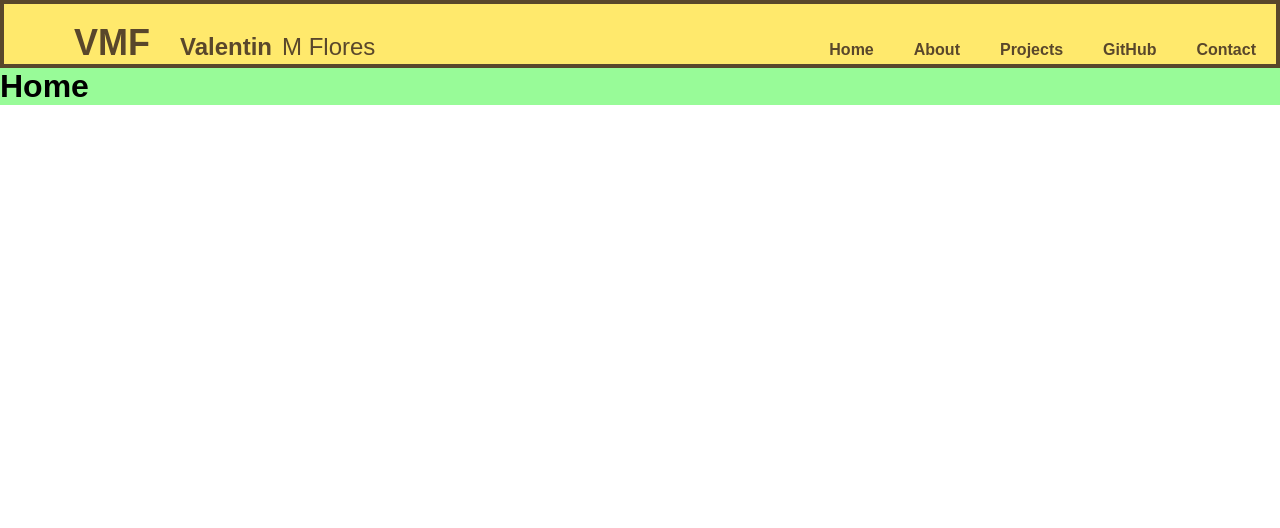
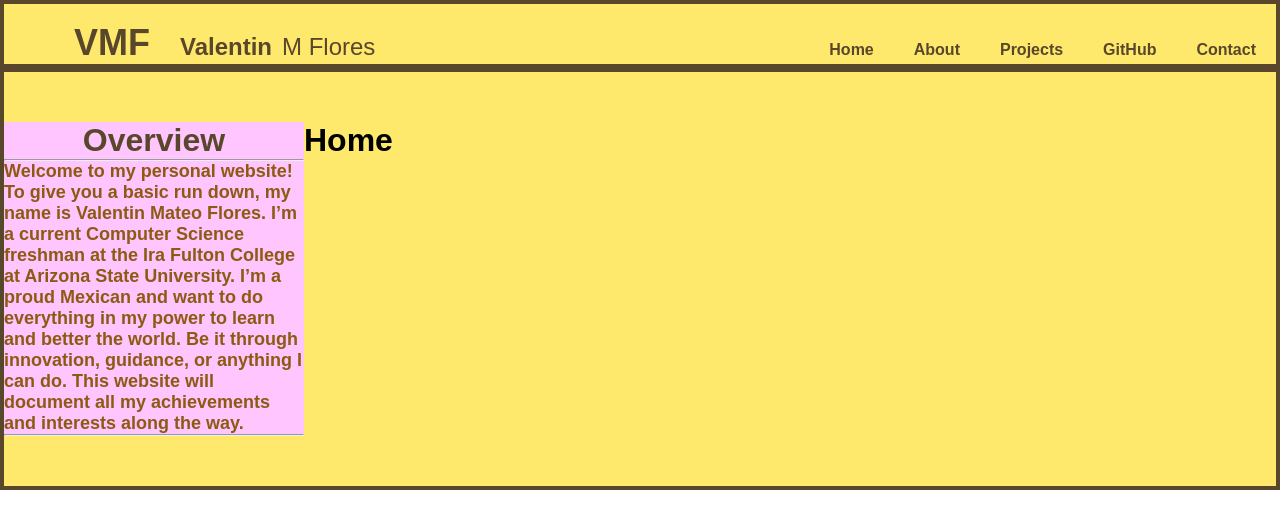
Before and after one commit to FloresVal07/vmf-portfolio, a React (Vite) app: page / in a window 1280 px wide. Shown: the top 528 px of the page. Built offline with nearby package versions, Linux system fonts and the light colour scheme.

Commit message:
Homepage top half elements

```diff
--- a/src/NavBar.css
+++ b/src/NavBar.css
@@ -5,7 +5,7 @@
     all: unset;
     display: flex;
     background-color: #FFE96C;
-    width: calc(100% - 8px); /* Fixed typo in calc */
+    width: calc(100% - 8px);
     height: 60px;
     border: 4px solid #59472B;
     align-items: last baseline;
@@ -84,7 +84,6 @@
         position: absolute;
         top: 60px;
         right: 0;
-        background-color: pink;
         border: 4px solid #59472B;
         width: calc(100% - 8px);
         padding: 10px;
--- /dev/null
+++ b/src/Pages/Home.css
@@ -0,0 +1,22 @@
+#home{
+    display: flex;
+    padding:50px 0px 50px 0px;
+}
+.overview{
+    text-align: center;
+    background-color: rgb(255, 197, 255);
+}
+.overview-title{
+    color: #59472B;
+}
+.overview-text{
+    text-align: left;
+    color: #8C5A11;
+    font-weight: bold;
+    width: 300px;
+    font-size: 18px;
+}
+
+.top-right{
+    background-color: white;
+}
--- a/src/Pages/Home.jsx
+++ b/src/Pages/Home.jsx
@@ -1,7 +1,21 @@
+import "./Home.css";
+
 function Home(){
     return(
-        <div className="content">
-            <h1>Home</h1>
+        <div className="content" id="home">
+            <div className="overview">
+                <h1 className="overview-title">Overview</h1>
+                <hr className="overview-line"/>
+                <p className="overview-text">Welcome to my personal website! To give you a basic run down, my name is Valentin Mateo Flores.
+                    I’m a current Computer Science freshman at the Ira Fulton College at Arizona State University.
+                     I’m a proud Mexican and want to do everything in my power to learn and better the world. Be it
+                      through innovation, guidance, or anything I can do. This website will document all my
+                      achievements and interests along the way.</p>
+                <hr className="overview-line"/>
+            </div>
+            <div className="overview-image">
+                <h1>Home</h1>
+            </div>
         </div>
     );
 }
--- a/src/index.css
+++ b/src/index.css
@@ -6,6 +6,7 @@
 }
 
 .content{
-    background-color: palegreen;
-    width: 100%;
+    background-color: #FFE96C;
+    min-width: calc(100% - 8px);
+    border: 4px solid #59472B;
 }
```
